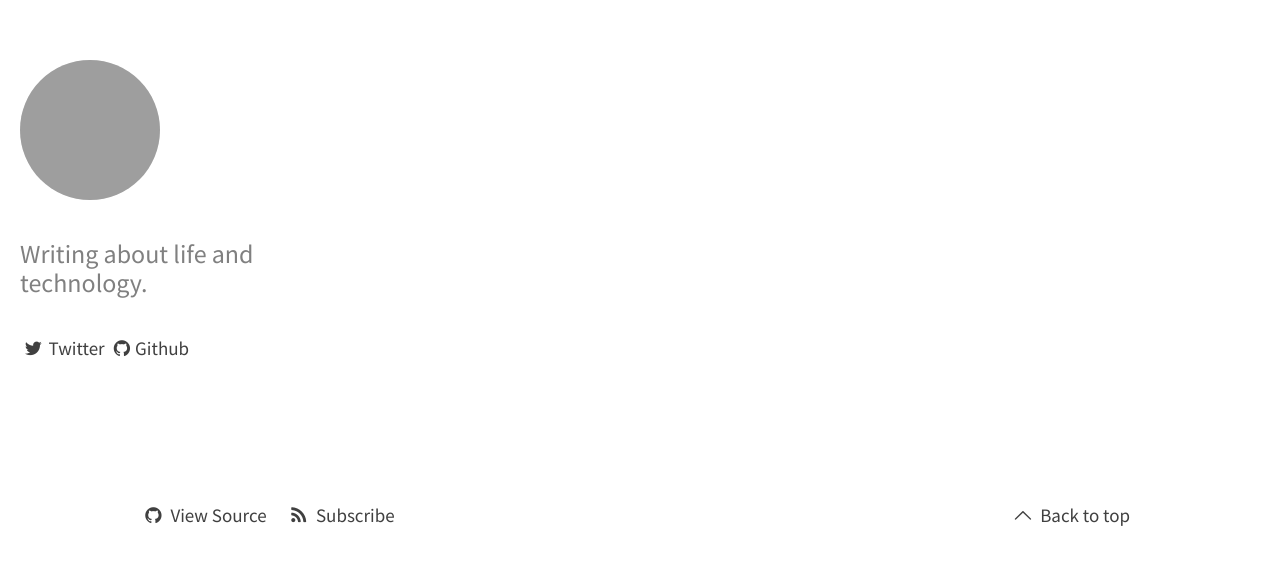
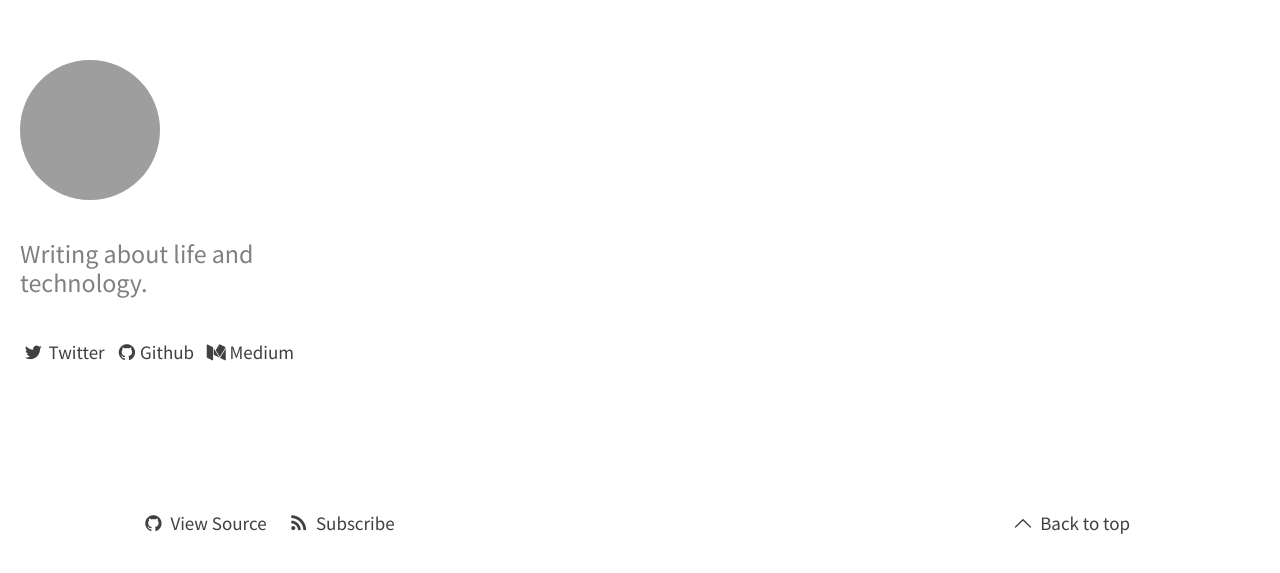
Before and after one commit to fstiehle/fabianstiehle.com, a Jekyll site: the page built from index.html, in a window 1280 px wide. Shown: the top 573 px of the page. Built offline with Jekyll 4.4.1, drawn with Linux system fonts in a browser that asks for light colours; grey boxes are pictures that could not be loaded.

Commit message:
include medium link in header

```diff
--- a/_includes/header.html
+++ b/_includes/header.html
@@ -6,5 +6,6 @@
     <div id="social">
         <a href="https://twitter.com/fstiehle"><i class="icon-twitter"></i>Twitter</a>
         <a href="https://github.com/fstiehle/"><i class="icon-github-circled"></i>Github</a>
+        <a href="https://medium.com/@fstiehle/"><i class="icon-medium"></i>Medium</a>
     </div>
    </header>
--- a/_includes/style.scss
+++ b/_includes/style.scss
@@ -130,6 +130,14 @@ header {
     width: auto;
     min-height: 100%;
     padding: 60px 0 60px 0;
+}
+header a {
+    white-space: nowrap;
+    line-height: 1.6;
+    padding-right: 5px;
+}
+header a:last-child {
+    padding: 0;
 }
 #description h1 {
     margin-bottom: 0;
```
